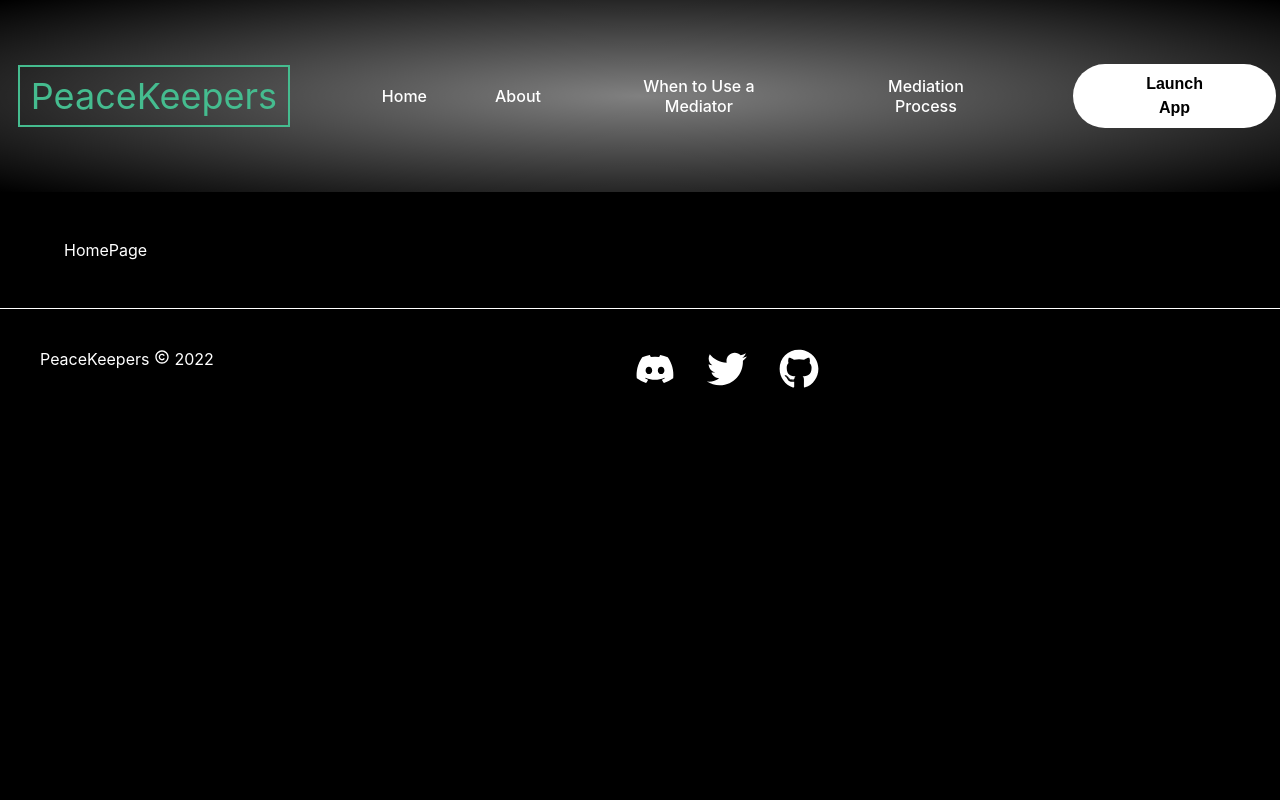
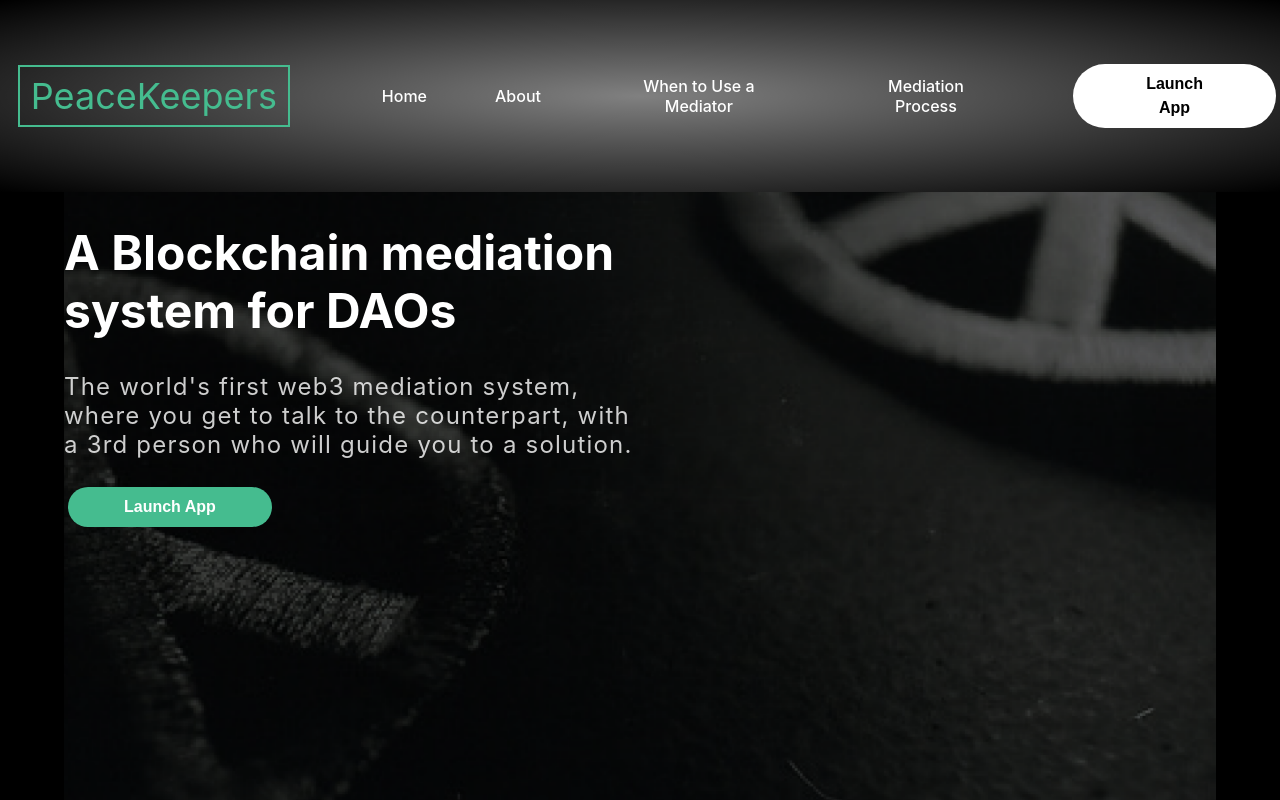
Before and after one commit to PeaceKeeperz/Mediator_Frontend, a Next.js app: page / in a window 1280 px wide. Shown: the top 800 px of the page. Built offline with nearby package versions, Linux system fonts and the light colour scheme.

Commit message:
hero section, text added, and button. still need to finish style

```diff
--- /dev/null
+++ b/components/HeroSection/Hero.js
@@ -0,0 +1,40 @@
+import {
+  HeroContainer,
+  BackgroundContainer,
+  ContentContainer,
+    GridContainer,
+  ContentWrapper,
+  Title,
+    Paragraph,
+  Button,
+} from '../HeroSection/Hero.styled';
+import Image from 'next/image';
+import bg from '../../images/hero.png';
+function Hero() {
+  return (
+    <HeroContainer>
+      <BackgroundContainer>
+        <Image
+          src={bg}
+          alt='background picture'
+          layout='responsive'
+          quality={100}
+        />
+      </BackgroundContainer>
+      <ContentContainer>
+        <GridContainer>
+          <ContentWrapper>
+            <Title>A Blockchain mediation system for DAOs</Title>
+            <Paragraph>
+              The world's first web3 mediation system, where you get to talk to
+              the counterpart, with a 3rd person who will guide you to a solution.
+                      </Paragraph>
+                      <Button> Launch App</Button>
+          </ContentWrapper>
+        </GridContainer>
+      </ContentContainer>
+    </HeroContainer>
+  );
+}
+
+export default Hero;
--- /dev/null
+++ b/components/HeroSection/Hero.styled.js
@@ -0,0 +1,84 @@
+import styled from 'styled-components';
+
+export const HeroContainer = styled.div`
+  display: flex;
+  width: 100%;
+  height: 849px;
+  position: relative;
+  z-index: 1;
+`;
+
+export const BackgroundContainer = styled.div`
+  height: 100%;
+  width: 100%;
+`;
+
+export const ContentContainer = styled.div`
+  z-index: 3;
+  position: absolute;
+  /* display: flex; */
+  /* flex-direction: column; */
+  /* align-items: center; */
+`;
+
+export const GridContainer = styled.div`
+  /* display: grid;
+  grid-auto-flow: dense;
+  justify-items: center;
+  grid-template-columns: 65%;
+  grid-template-areas: 'col1'; */
+  display: block;
+  width: 50%;
+`;
+
+export const ContentWrapper = styled.div`
+  /* display: flex;
+  flex-direction: column;
+  justify-content: center;
+  grid-area: col1; */
+`;
+
+export const Title = styled.h1`
+  font-size: 3em;
+  font-weight: 700;
+  line-height: 1.2;
+  /* margin: 0.25em 0; */
+`;
+
+export const Paragraph = styled.p`
+  letter-spacing: 0.05em;
+  opacity: 0.8;
+  font-size: 1.5em;
+  display: block;
+  margin-block-start: 1em;
+  margin-block-end: 1em;
+  margin-inline-start: 0px;
+  margin-inline-end: 0px;
+`;
+
+export const ButtonContainter = styled.div``;
+
+
+export const Button = styled.button`
+  background: #45bc8f;
+  border-radius: 999px;
+  box-sizing: border-box;
+  color: white;
+  cursor: pointer;
+  font-size: 16px;
+  font-weight: 600;
+  line-height: 24px;
+  opacity: 1;
+  outline: 0 solid transparent;
+  padding: 8px 56px;
+  width: fit-content;
+  word-break: break-word;
+  border: 0;
+  margin: 0.25em;
+
+  &:hover {
+    background: white;
+    color: black;
+    transition: 0.3s ease-out;
+  }
+`;
--- a/components/Navbar/MainNavigation.styled.js
+++ b/components/Navbar/MainNavigation.styled.js
@@ -40,7 +40,7 @@ export const NavMenu = styled.ul`
 `;
 
 export const NavItem = styled.li`
-  padding: 10px
+  padding: 10px;
 `;
 
 
--- a/components/layout/Layout.module.css
+++ b/components/layout/Layout.module.css
@@ -1,5 +1,5 @@
 .main {
-  margin: 3rem auto;
+  margin: 0 auto;
   width: 90%;
   max-width: 90em;
   color: white;
--- a/pages/index.js
+++ b/pages/index.js
@@ -1,9 +1,9 @@
 import Head from 'next/head'
 import Image from 'next/image'
-import styles from '../styles/Home.module.css'
+import Hero from '../components/HeroSection/Hero'
 
 export default function Home() {
   return (
-      <div>HomePage</div>
+      <Hero/>
   )
 }
```
Also changed, not shown: images/hero.png (added), 1 other file (tests, documents, lock files or other folders).
